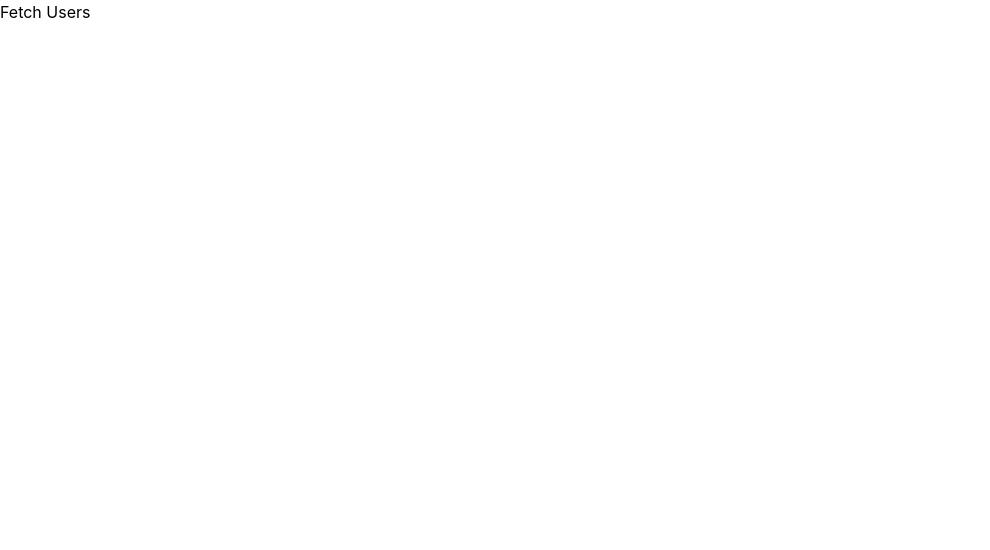
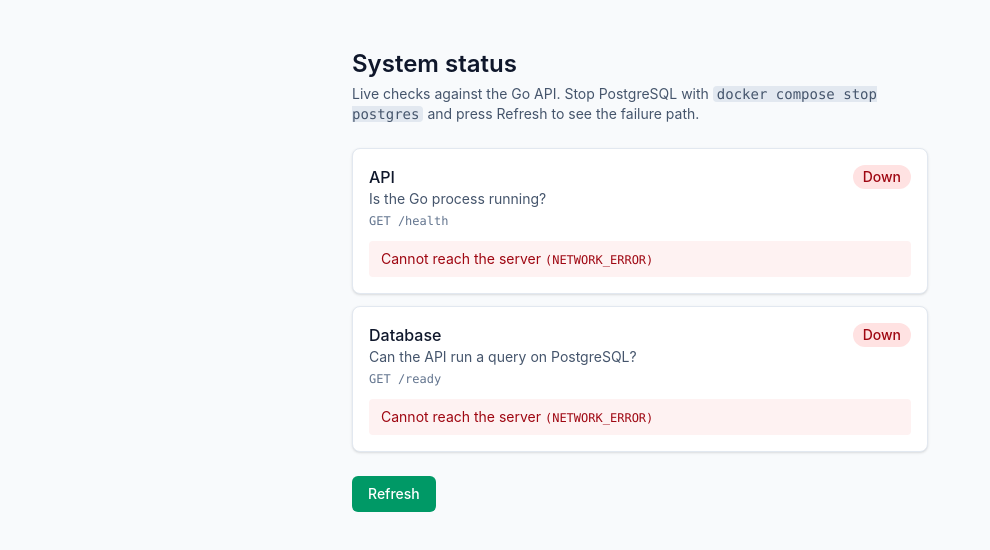
Before and after one commit to RavaGhiffari/ecommerceCopyGoReact, a React (Vite) app in the folder frontend/: page / in a window 1280 px wide. Shown: the top 550 px of the page, without its empty margins (0-990 px from the left). Built offline with nearby package versions, Linux system fonts and the light colour scheme; no server answers.

Commit message:
Add frontend status page using envelope-aware API client
- Vite proxies /api, /health and /ready to the Go API

- Add typed fetch wrapper with ApiError and a status page for API and database checks

- Replace spike App.tsx that called the removed /api/users route

```diff
--- a/frontend/src/App.tsx
+++ b/frontend/src/App.tsx
@@ -1,55 +1,5 @@
-import { useState } from "react";
-
-interface User {
-    id: number;
-    name: string;
-    email: string;
-}
+import { StatusPage } from './features/status/StatusPage'
 
 export function App() {
-    const [users, setUsers] = useState<User[]>([]);
-    const [loading, setLoading] = useState(false);
-    const [error, setError] = useState("");
-
-    const fetchApiUsers = async () => {
-        try {
-            setLoading(true);
-            setError("");
-
-            const resp = await fetch("/api/users");
-
-            if (!resp.ok) {
-                throw new Error(`HTTP error: ${resp.status}`);
-            }
-
-            const data: User[] = await resp.json();
-
-            setUsers(data);
-        } catch (err) {
-            setError(
-                err instanceof Error ? err.message : "Unknown error"
-            );
-        } finally {
-            setLoading(false);
-        }
-    };
-
-    return (
-        <>
-            <button onClick={fetchApiUsers}>
-                Fetch Users
-            </button>
-
-            {loading && <p>Loading...</p>}
-            {error && <p>{error}</p>}
-
-            <ul>
-                {users.map((user) => (
-                    <li key={user.id}>
-                        {user.name} — {user.email}
-                    </li>
-                ))}
-            </ul>
-        </>
-    );
+  return <StatusPage />
 }
--- /dev/null
+++ b/frontend/src/features/status/StatusPage.tsx
@@ -0,0 +1,102 @@
+import type { HealthData, ReadyData } from '../../types/api'
+import { useApiCheck, type CheckState } from './useApiCheck'
+
+/**
+ * Phase 0 developer page: proves browser -> Vite proxy -> Go API -> PostgreSQL
+ * works end to end. Replaced by the marketplace homepage in Phase 3.
+ */
+export function StatusPage() {
+  const health = useApiCheck<HealthData>('/health')
+  const ready = useApiCheck<ReadyData>('/ready')
+
+  const reloadAll = () => {
+    health.reload()
+    ready.reload()
+  }
+
+  return (
+    <main className="min-h-screen bg-slate-50 px-4 py-12 text-slate-900">
+      <div className="mx-auto max-w-xl">
+        <h1 className="text-2xl font-semibold">System status</h1>
+        <p className="mt-1 text-sm text-slate-600">
+          Live checks against the Go API. Stop PostgreSQL with{' '}
+          <code className="rounded bg-slate-200 px-1">docker compose stop postgres</code> and
+          press Refresh to see the failure path.
+        </p>
+
+        <div className="mt-6 space-y-3">
+          <CheckCard
+            title="API"
+            endpoint="GET /health"
+            description="Is the Go process running?"
+            state={health.state}
+          />
+          <CheckCard
+            title="Database"
+            endpoint="GET /ready"
+            description="Can the API run a query on PostgreSQL?"
+            state={ready.state}
+          />
+        </div>
+
+        <button
+          type="button"
+          onClick={reloadAll}
+          className="mt-6 rounded-md bg-emerald-600 px-4 py-2 text-sm font-medium text-white hover:bg-emerald-700 focus:outline-none focus-visible:ring-2 focus-visible:ring-emerald-600 focus-visible:ring-offset-2"
+        >
+          Refresh
+        </button>
+      </div>
+    </main>
+  )
+}
+
+interface CheckCardProps<T> {
+  title: string
+  endpoint: string
+  description: string
+  state: CheckState<T>
+}
+
+function CheckCard<T>({ title, endpoint, description, state }: CheckCardProps<T>) {
+  return (
+    <section className="rounded-lg border border-slate-200 bg-white p-4 shadow-sm">
+      <div className="flex items-start justify-between gap-4">
+        <div>
+          <h2 className="font-medium">{title}</h2>
+          <p className="text-sm text-slate-600">{description}</p>
+          <p className="mt-1 font-mono text-xs text-slate-500">{endpoint}</p>
+        </div>
+        <StatusBadge state={state} />
+      </div>
+
+      {state.kind === 'error' && (
+        <p className="mt-3 rounded bg-red-50 px-3 py-2 text-sm text-red-800" role="alert">
+          {state.error.message}{' '}
+          <span className="font-mono text-xs">
+            ({state.error.code}
+            {state.error.status ? `, HTTP ${state.error.status}` : ''})
+          </span>
+        </p>
+      )}
+    </section>
+  )
+}
+
+function StatusBadge<T>({ state }: { state: CheckState<T> }) {
+  if (state.kind === 'loading') {
+    return <span className="text-sm text-slate-500">Checking…</span>
+  }
+  if (state.kind === 'ok') {
+    return (
+      <span className="whitespace-nowrap rounded-full bg-emerald-100 px-2.5 py-0.5 text-sm font-medium text-emerald-800">
+        Up · {state.ms} ms
+      </span>
+    )
+  }
+  return (
+    <span className="whitespace-nowrap rounded-full bg-red-100 px-2.5 py-0.5 text-sm font-medium text-red-800">
+      Down
+    </span>
+  )
+}
--- /dev/null
+++ b/frontend/src/features/status/useApiCheck.ts
@@ -0,0 +1,46 @@
+import { useCallback, useEffect, useState } from 'react'
+import { apiGet, ApiError } from '../../lib/api'
+
+export type CheckState<T> =
+  | { kind: 'loading' }
+  | { kind: 'ok'; data: T; ms: number }
+  | { kind: 'error'; error: ApiError; ms: number }
+
+/**
+ * Calls one GET endpoint on mount and whenever `reload` is called.
+ *
+ * Deliberately plain useState/useEffect: TanStack Query arrives with the real
+ * data screens (Phase 3); adding it for one status page would be premature.
+ */
+export function useApiCheck<T>(path: string) {
+  const [state, setState] = useState<CheckState<T>>({ kind: 'loading' })
+  const [attempt, setAttempt] = useState(0)
+
+  useEffect(() => {
+    // AbortController cancels the request if the component unmounts (or React
+    // StrictMode runs the effect twice in dev), so a stale response can't
+    // overwrite newer state.
+    const controller = new AbortController()
+    const started = performance.now()
+
+    apiGet<T>(path, controller.signal)
+      .then((data) => {
+        setState({ kind: 'ok', data, ms: Math.round(performance.now() - started) })
+      })
+      .catch((err: unknown) => {
+        if (controller.signal.aborted) return
+        const error =
+          err instanceof ApiError ? err : new ApiError(0, 'UNKNOWN', 'Unexpected error')
+        setState({ kind: 'error', error, ms: Math.round(performance.now() - started) })
+      })
+
+    return () => controller.abort()
+  }, [path, attempt])
+
+  const reload = useCallback(() => {
+    setState({ kind: 'loading' })
+    setAttempt((n) => n + 1)
+  }, [])
+
+  return { state, reload }
+}
--- /dev/null
+++ b/frontend/src/lib/api.ts
@@ -0,0 +1,56 @@
+import type { ApiEnvelope } from '../types/api'
+
+const API_BASE_URL = import.meta.env.VITE_API_BASE_URL ?? ''
+
+/**
+ * Every failed API call becomes an ApiError, whether the server answered with
+ * our error envelope, answered with something unexpected, or was unreachable.
+ * UI code then only has to handle one error type.
+ */
+export class ApiError extends Error {
+  readonly status: number // HTTP status; 0 when the server was unreachable
+  readonly code: string // backend error code, e.g. DATABASE_UNAVAILABLE
+  readonly details?: unknown
+
+  constructor(status: number, code: string, message: string, details?: unknown) {
+    super(message)
+    this.name = 'ApiError'
+    this.status = status
+    this.code = code
+    this.details = details
+  }
+}
+
+function isEnvelope(body: unknown): body is ApiEnvelope<unknown> {
+  return typeof body === 'object' && body !== null && 'success' in body
+}
+
+/** GET a JSON endpoint and return the envelope's `data`, or throw ApiError. */
+export async function apiGet<T>(path: string, signal?: AbortSignal): Promise<T> {
+  let res: Response
+  try {
+    res = await fetch(`${API_BASE_URL}${path}`, {
+      signal,
+      credentials: 'include', // send cookies (sessions, Phase 1)
+      headers: { Accept: 'application/json' },
+    })
+  } catch (err) {
+    if (signal?.aborted) throw err // caller cancelled; not a real failure
+    throw new ApiError(0, 'NETWORK_ERROR', 'Cannot reach the server')
+  }
+
+  let body: unknown
+  try {
+    body = await res.json()
+  } catch {
+    throw new ApiError(res.status, 'INVALID_RESPONSE', `Unexpected response (HTTP ${res.status})`)
+  }
+
+  if (!isEnvelope(body)) {
+    throw new ApiError(res.status, 'INVALID_RESPONSE', `Unexpected response (HTTP ${res.status})`)
+  }
+  if (!body.success) {
+    throw new ApiError(res.status, body.error.code, body.error.message, body.error.details)
+  }
+  return body.data as T
+}
--- /dev/null
+++ b/frontend/src/types/api.ts
@@ -0,0 +1,32 @@
+// TypeScript mirror of the backend envelope in
+// backend/internal/platform/response/response.go. Keep the two in sync.
+
+export interface ApiSuccess<T> {
+  success: true
+  data: T
+  message?: string
+}
+
+export interface ApiErrorInfo {
+  code: string
+  message: string
+  details?: unknown
+}
+
+export interface ApiFailure {
+  success: false
+  error: ApiErrorInfo
+}
+
+export type ApiEnvelope<T> = ApiSuccess<T> | ApiFailure
+
+// GET /health  (backend/internal/modules/health/handler.go: Live)
+export interface HealthData {
+  status: 'ok'
+}
+
+// GET /ready   (backend/internal/modules/health/handler.go: Ready)
+export interface ReadyData {
+  status: 'ready'
+  database: 'up'
+}
--- a/frontend/vite.config.ts
+++ b/frontend/vite.config.ts
@@ -1,17 +1,20 @@
-
 import { defineConfig } from 'vite'
 import react from '@vitejs/plugin-react'
 import tailwindcss from '@tailwindcss/vite'
+
+// In development the browser only talks to Vite (localhost:5173). Vite
+// forwards API paths to the Go API, so for the browser everything is
+// same-origin: no CORS setup, and cookies (Phase 1 sessions) just work.
+const API_TARGET = 'http://localhost:8081'
 
 export default defineConfig({
   plugins: [react(), tailwindcss()],
   server: {
     proxy: {
-      '/api': {
-        target: 'http://localhost:8081',
-        changeOrigin: true,
-        // rewrite: (path) => path.replace(/^\/api/, ''),
-      },
+      '/api': { target: API_TARGET, changeOrigin: true },
+      // Exact matches (regex keys start with ^), so a future page like
+      // /ready-to-ship is not accidentally sent to the API.
+      '^/(health|ready)$': { target: API_TARGET, changeOrigin: true },
     },
   },
 })
```
Also changed, not shown: frontend/src/vite-env.d.ts (added, +9 -0 lines), 1 other file (tests, documents, lock files or other folders).
